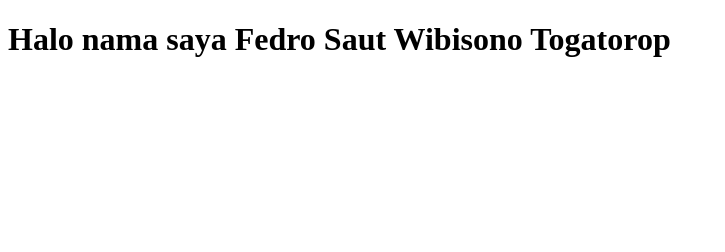
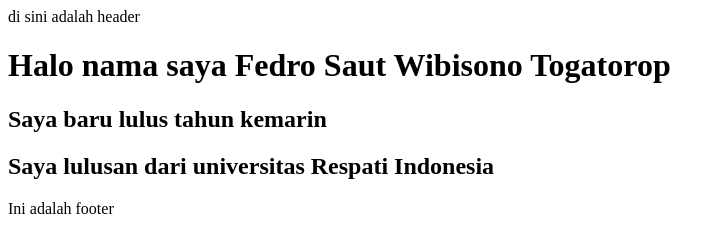
Before and after one commit to fedrotogatorop/CompanyProfile, a plain HTML site: page index.html in a window 1280 px wide. Shown: the whole page, without its empty margins (0-725 px from the left). Drawn offline with Linux system fonts and the light colour scheme.

Commit message:
menambahkan header dan footer

```diff
--- a/index.html
+++ b/index.html
@@ -6,6 +6,10 @@
     <title>Belajar GIT</title>
 </head>
 <body>
+    <header>di sini adalah header</header>
     <h1>Halo nama saya Fedro Saut Wibisono Togatorop</h1>
+    <h2>Saya baru lulus tahun kemarin</h2>
+    <h2>Saya lulusan dari universitas Respati Indonesia</h2>
+    <footer>Ini adalah footer</footer>
 </body>
 </html>
```
